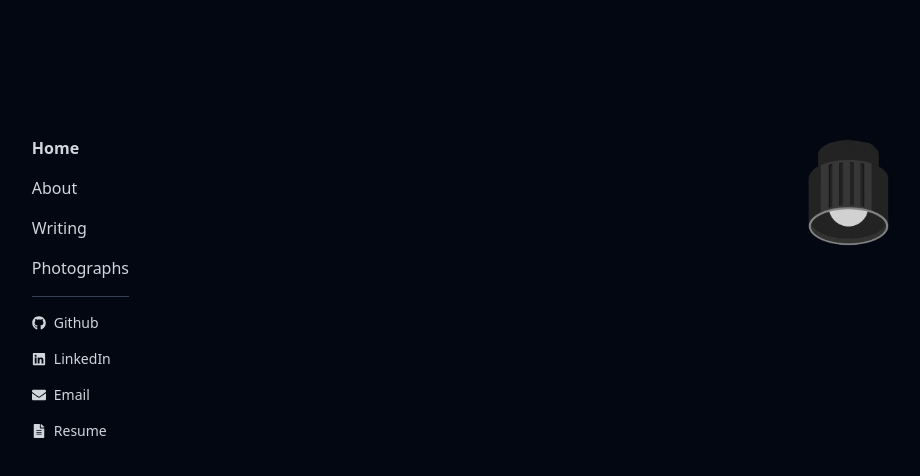
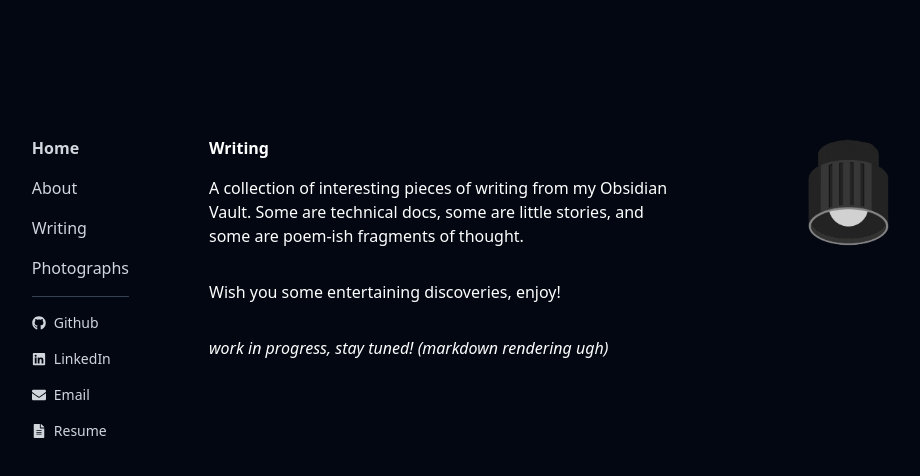
Before and after one commit to vichua2006/personal-site, a React (Vite) app: page /writing in a window 1280 px wide. Shown: the top 476 px of the page, without its empty margins (191-1111 px from the left). Built offline with nearby package versions, Linux system fonts and the light colour scheme.

Commit message:
feat: added temp wrtingin page

```diff
--- a/src/App.tsx
+++ b/src/App.tsx
@@ -5,7 +5,7 @@ import Home from "./pages/Home";
 import { useState } from "react";
 import About from './pages/About';
 // import Photos from './pages/Photos';
-// import Writing from './pages/Writing';
+import Writing from './pages/Writing';
 
 const App = () => {
   const [selectedPage, updateSelectedPage] = useState<string>("Home");
@@ -29,7 +29,7 @@ const App = () => {
             <Route path="/" element={<Home />} />
             <Route path="/about" element={<About />} />
             {/* <Route path="/photos" element={<Photos />} /> */}
-            {/* <Route path="/writing" element={<Writing />} /> */}
+            <Route path="/writing" element={<Writing />} />
           </Routes>
         </div>
       </div>
--- a/src/pages/About.tsx
+++ b/src/pages/About.tsx
@@ -3,7 +3,7 @@ import { useEffect } from "react";
 const About = () => {
   useEffect(() => {
     // Disable scrolling
-    // document.body.style.overflow = "hidden";
+    document.body.style.overflow = "hidden";
 
     // reset to top of page
     window.scrollTo(0, 0);
--- a/src/pages/Home.tsx
+++ b/src/pages/Home.tsx
@@ -15,7 +15,7 @@ const Home = () => {
     window.addEventListener("mousemove", handleMouseMove);
 
     // reset to top of page
-    window.scrollTo(0, 0);
+    // window.scrollTo(0, 0);
 
     return () => {
       window.removeEventListener("mousemove", handleMouseMove);
--- a/src/pages/Writing.tsx
+++ b/src/pages/Writing.tsx
@@ -0,0 +1,35 @@
+import { useEffect } from "react";
+
+const Writing = () => {
+  useEffect(() => {
+    // Disable scrolling
+    document.body.style.overflow = "hidden";
+
+    // reset to top of page
+    window.scrollTo(0, 0);
+
+    return () => {
+      // Re-enable scrolling when the component unmounts
+      document.body.style.overflow = "";
+    };
+  }, []);
+  return (
+    <div className="text-white">
+      <div className="font-bold mb-4 ">Writing</div>
+      <p className="my-4">
+        A collection of interesting pieces of writing from my Obsidian Vault.
+        Some are technical docs, some are little stories, and some are poem-ish fragments of thought.
+      </p>
+
+      <p className="my-8">
+        Wish you some entertaining discoveries, enjoy!
+      </p>
+
+      <p className="my-8 italic">
+        work in progress, stay tuned! (markdown rendering ugh)
+      </p>
+    </div>
+  );
+};
+
+export default Writing;
```
